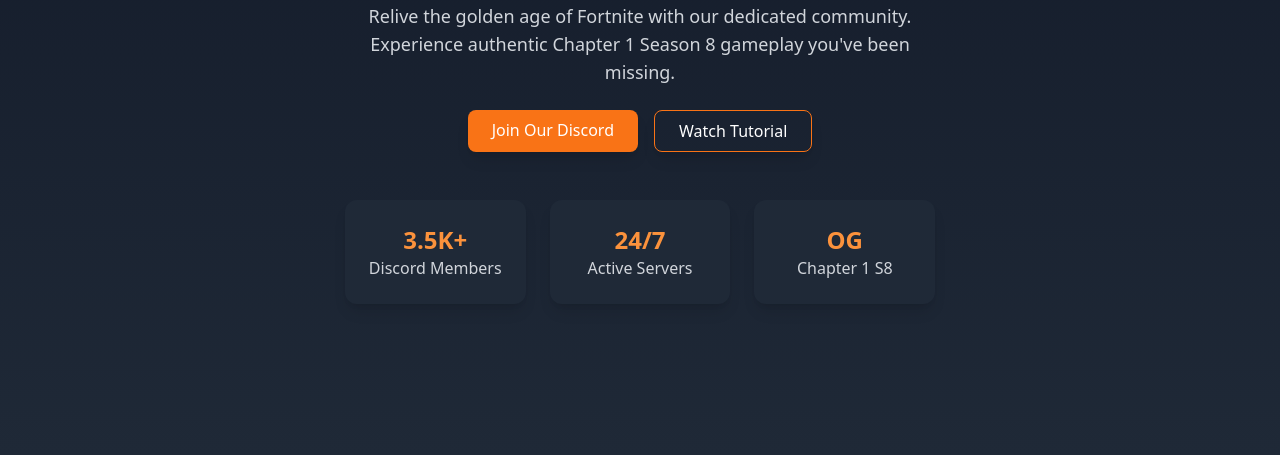
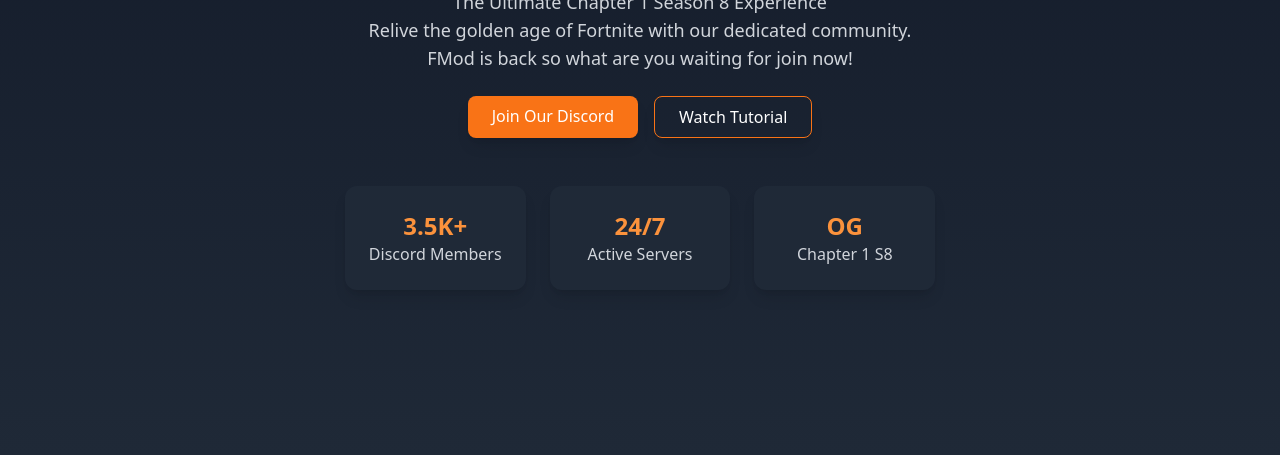
Before and after one commit to altayzdev/altayzdev.github.io, a plain HTML site: page index.html in a window 1280 px wide. Shown: the part 345-800 px from the top of the page. Drawn offline with nearby package versions, Linux system fonts and the light colour scheme.

Commit message:
Update index.html
Changed Website text

```diff
--- a/index.html
+++ b/index.html
@@ -19,7 +19,7 @@
     <p class="text-lg text-gray-300 max-w-xl mx-auto">
       The Ultimate Chapter 1 Season 8 Experience <br />
       Relive the golden age of Fortnite with our dedicated community. <br />
-      Experience authentic Chapter 1 Season 8 gameplay you've been missing.
+      FMod is back so what are you waiting for join now!
     </p>
   </div>
 
```
